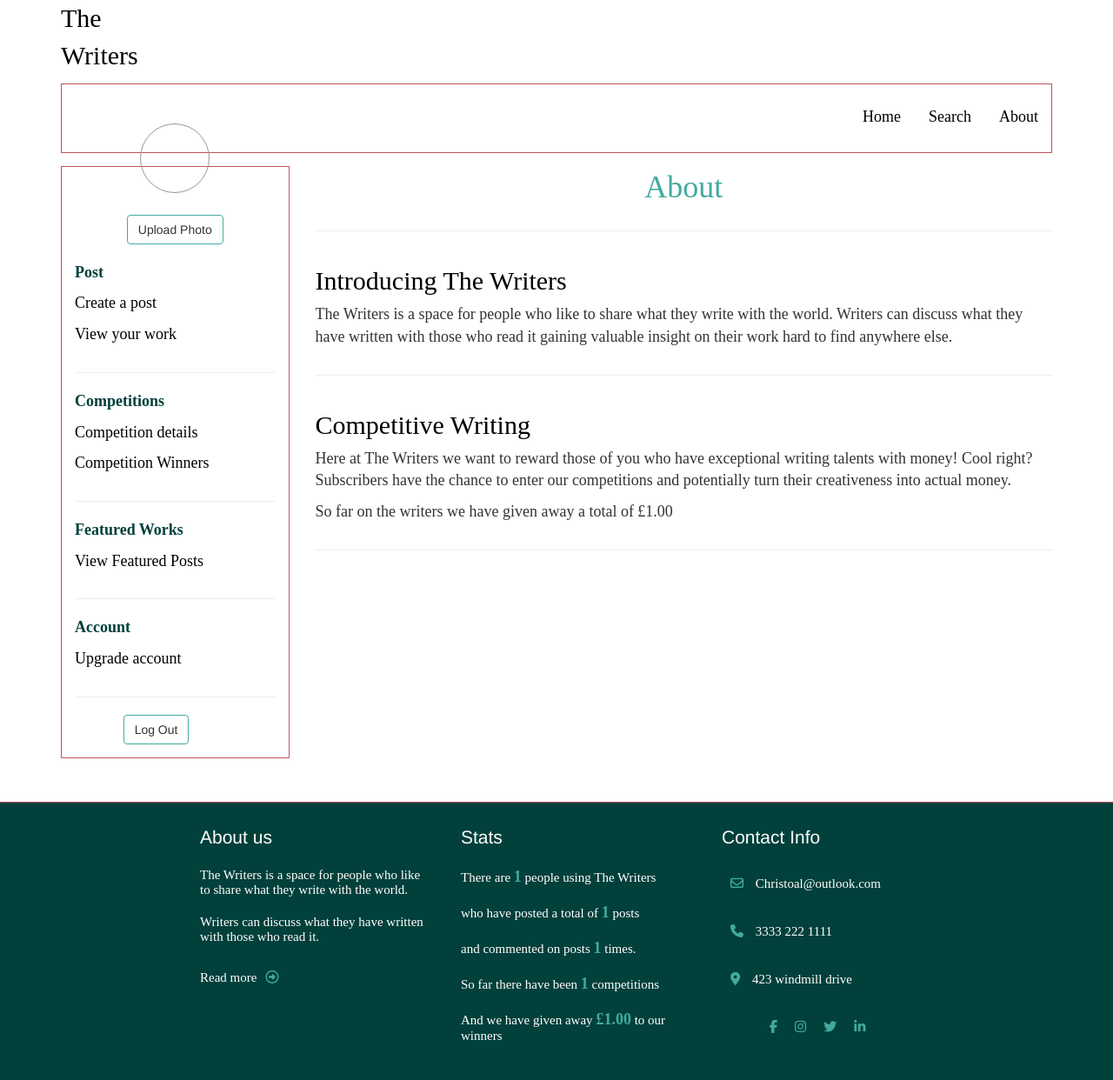
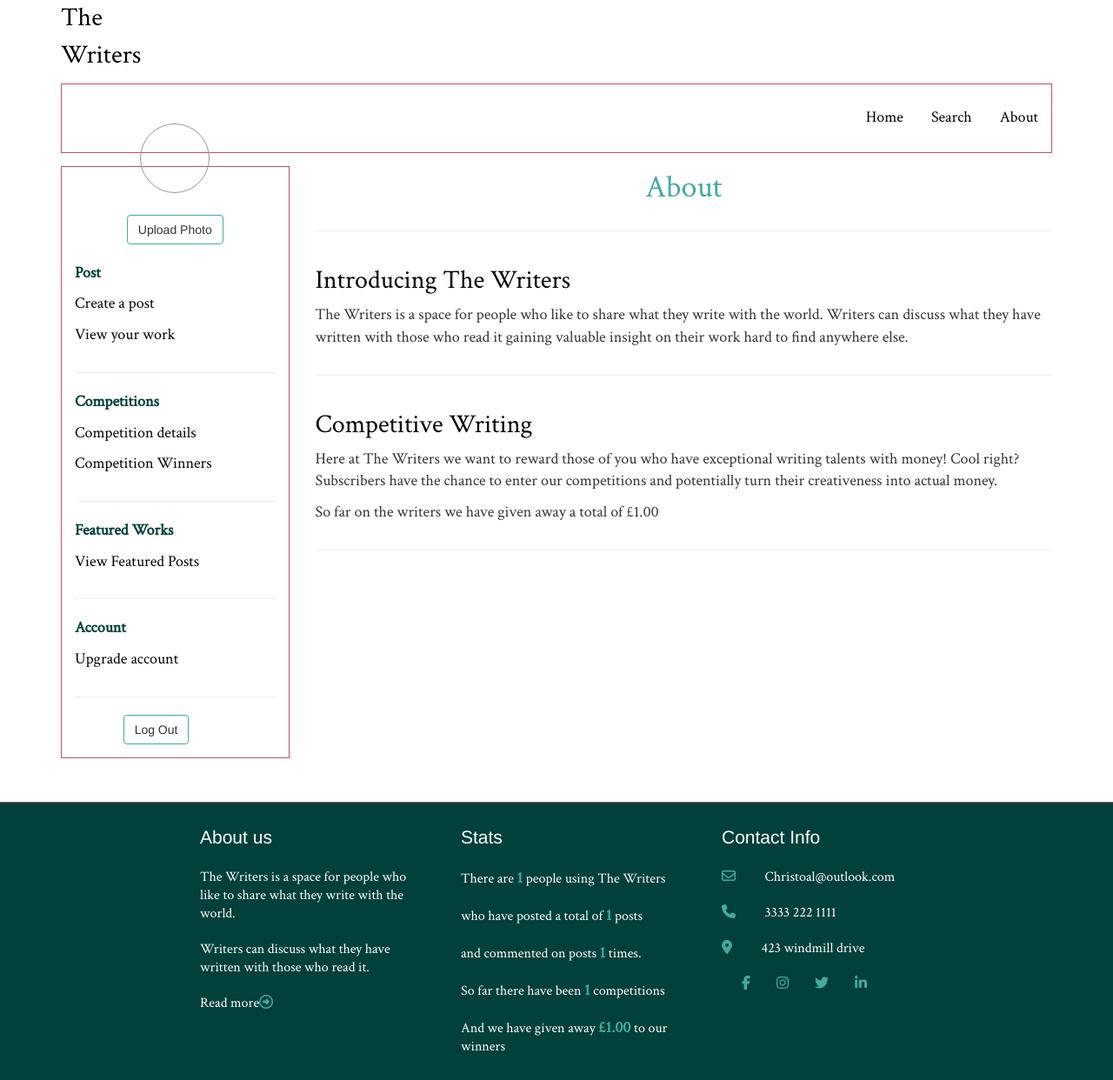
Before and after one commit to OMC86/the_writers, a Django app: page /pages/about/ in a window 1280 px wide. Shown: the whole page at 87% size. Run offline with Django 3.2, Linux system fonts and the light colour scheme; tables that the repository leaves empty hold one stand-in row (values such as "Sample post"); parts of the project's set-up code (start-up, migrations or seed data) failed here and were passed over; some libraries are stand-ins or nearby versions.

Commit message:
changed font with google fonts

```diff
--- a/static/css/base.css
+++ b/static/css/base.css
@@ -11,18 +11,18 @@ a{
 }
 
 p, li{
-    font-family: Bangala MN;
+    font-family: 'Crimson Text', serif;
     font-size: 18px;
 }
 
 h2, h3, h4{
     color: #000000;
-    font-family: Bangala MN;
+    font-family: 'Crimson Text', serif;
 }
 
 h1{
     color:#42ab9e;
-    font-family: Bangala MN;
+    font-family: 'Crimson Text', serif;
     text-align: center;
 }
 
@@ -37,7 +37,7 @@ h1{
 
 .messages{
     margin-top: 15px;
-    font-family: Bangala MN;
+    font-family: 'Crimson Text', serif;
     font-size: 21px;
 }
 
@@ -74,7 +74,7 @@ span{
 /*TITLE*/
 
 .baseTitle p{
-    font-family: Bangala MN;
+    font-family: 'Crimson Text', serif;
     font-size: 30px;
     color: #000;
 }
@@ -108,7 +108,7 @@ span{
 }
 
 .baseNavWords{
-    font-family: Bangala MN;
+    font-family: 'Crimson Text', serif;
     font-size: 18px;
 }
 
@@ -211,7 +211,7 @@ span{
     }
 
     .baseNavWords {
-        font-family: Bangala MN;
+        font-family: 'Crimson Text', serif;
         font-size: 18px;
         padding-top: 15px;
     }
--- a/static/css/footer.css
+++ b/static/css/footer.css
@@ -36,7 +36,7 @@
 
 .foot{
     padding-top: 10px;
-    font: 15px Bangala MN;
+    font: 16px 'Crimson Text', serif;
     color: #fff;
 }
 
@@ -44,9 +44,9 @@
     padding: 10px;
 }
 
-.foot > i{
+.foot i{
     color: #42ab9e;
-    padding: 10px;
+    padding-right: 30px;
 }
 
 .foot > span{
--- a/templates/base.html
+++ b/templates/base.html
@@ -8,7 +8,7 @@
     <meta name="description" content="">
     <meta name="author" content="">
     <link rel="stylesheet" href="https://cdnjs.cloudflare.com/ajax/libs/bootswatch/3.3.7/cerulean/bootstrap.min.css">
-    <link rel="stylesheet" href="{% static 'css/libraries/font-awesome/css/font-awesome.css' %}">
+    <link href="https://fonts.googleapis.com/css?family=Crimson+Text" rel="stylesheet">
     <link rel="stylesheet" type="text/css" href="{% static 'css/base.css' %}">
     <link rel="stylesheet" type="text/css" href="{% static 'css/footer.css' %}">
     <link rel="stylesheet" type="text/css" href="{% static 'css/home.css' %}">
```
